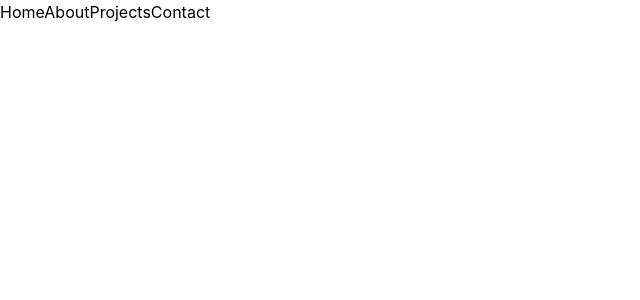
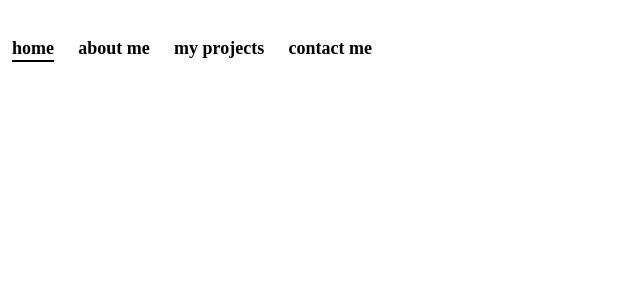
Before and after one commit to jakubhajduk53/personal-website, a Vue app: page / in a window 1280 px wide. Shown: the top 300 px of the page, without its empty margins (0-640 px from the left). Built offline with nearby package versions, Linux system fonts and the light colour scheme.

Commit message:
feat: update header

```diff
--- a/src/components/Header.vue
+++ b/src/components/Header.vue
@@ -3,21 +3,23 @@ import { RouterLink } from "vue-router";
 import type { HeaderPaths } from "../types";
 
 const paths: HeaderPaths[] = [
-  { id: 1, to: "/", label: "Home" },
-  { id: 2, to: "/about", label: "About" },
-  { id: 3, to: "/projects", label: "Projects" },
-  { id: 4, to: "/contact", label: "Contact" },
+  { id: 1, to: "/", label: "home" },
+  { id: 2, to: "/about", label: "about me" },
+  { id: 3, to: "/projects", label: "my projects" },
+  { id: 4, to: "/contact", label: "contact me" },
 ];
 </script>
 
 <template>
   <div>
-    <nav>
+    <nav class="flex w-[30vw] items-center justify-around h-24">
       <RouterLink
         v-for="path in paths"
         :key="path.id"
         :to="path.to"
         :aria-label="path.label"
+        class="font-semibold text-lg"
+        exact-active-class="underline decoration-2  underline-offset-6"
       >
         {{ path.label }}
       </RouterLink>
--- a/src/style.css
+++ b/src/style.css
@@ -9,6 +9,7 @@ body,
   padding: 0;
   box-sizing: border-box;
   scroll-behavior: smooth;
+  font-family: var(--font-tiktok-sans);
 }
 
 @theme {
```
